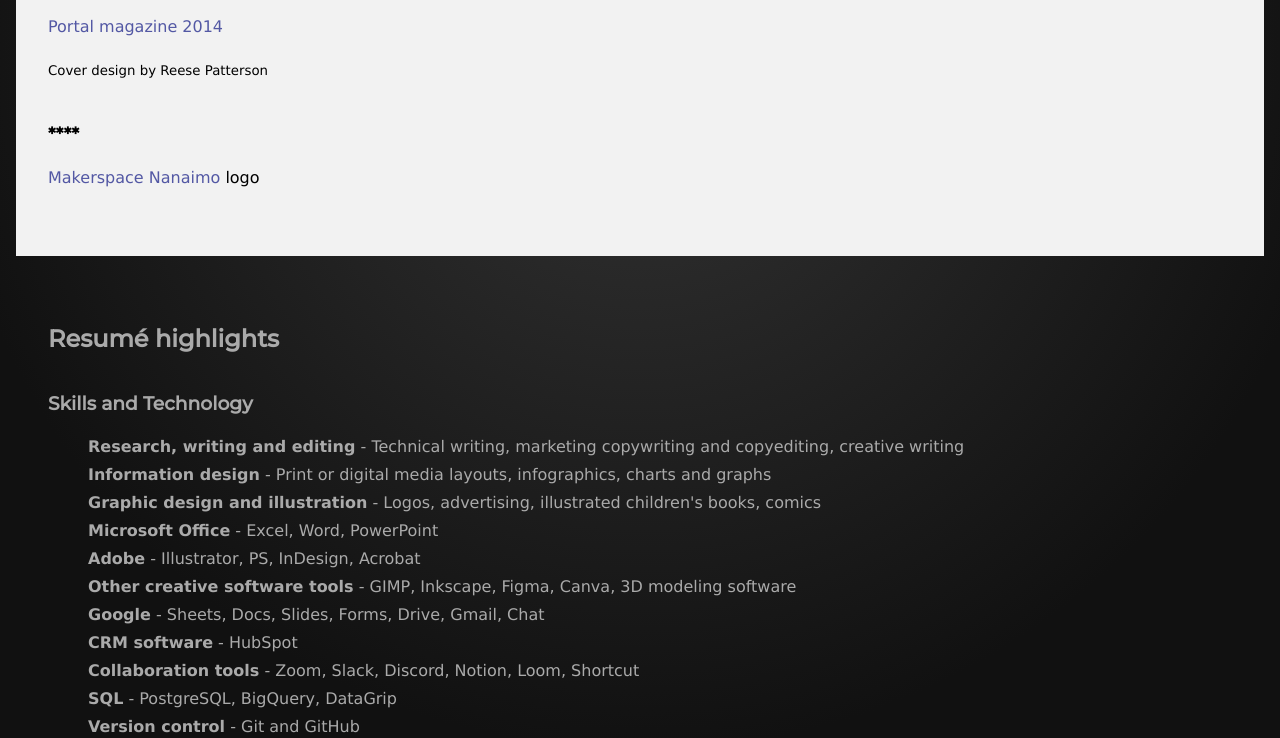
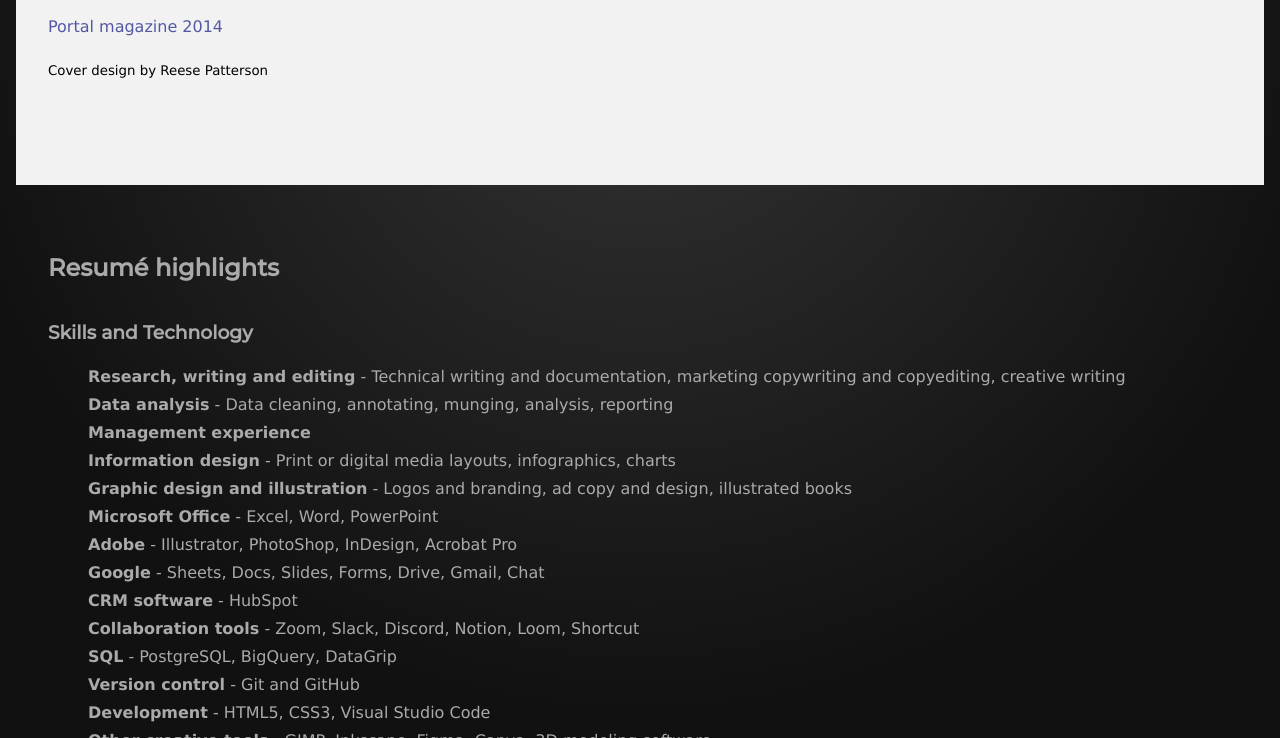
Before and after one commit to TrevCoop/TrevCoop.github.io, a plain HTML site: page index.html in a window 1280 px wide. Shown: the part 2062-2800 px from the top of the page. Drawn offline with Linux system fonts and the light colour scheme.

Commit message:
final tweaks to resume section

```diff
--- a/index.html
+++ b/index.html
@@ -24,7 +24,7 @@
                 <div class="intro_content_text">
                     <h1>Trevor Cooper</h1>
                     <p class="whitetext">Hi!</p>
-                    <p class="intro_sentence">I'm a content creator</p>
+                    <p class="intro_sentence">I'm a content creator with a data focus</p>
                 </div>
             </div>
         </div>
@@ -57,11 +57,6 @@
                             <p class="project4"><a href="https://issuu.com/viuportalmagazine/docs/portal2014">Portal magazine 2014</a></p>
                             <small>Cover design by Reese Patterson</small>
                         </div>
-                    <h3>****</h3>
-                        <p class="project6"><a href="https://makerspacenanaimo.org/">Makerspace Nanaimo</a> logo</p>
-                            <div>
-                                <img src="">
-                            </div>
                 </div>
             </div>
         </div>
@@ -74,18 +69,20 @@
 
                     <h3>Skills and Technology</h3>
                         <ul>
-                            <li><strong>Research, writing and editing</strong> - Technical writing, marketing copywriting and copyediting, creative writing</li>
-                            <li><strong>Information design</strong> - Print or digital media layouts, infographics, charts and graphs</li>
-                            <li><strong>Graphic design and illustration</strong> - Logos, advertising, illustrated children's books, comics</li>
+                            <li><strong>Research, writing and editing</strong> - Technical writing and documentation, marketing copywriting and copyediting, creative writing</li>
+                            <li><strong>Data analysis</strong> - Data cleaning, annotating, munging, analysis, reporting</li>
+                            <li><strong>Management experience</strong></li>
+                            <li><strong>Information design</strong> - Print or digital media layouts, infographics, charts</li>
+                            <li><strong>Graphic design and illustration</strong> - Logos and branding, ad copy and design, illustrated books</li>
                             <li><strong>Microsoft Office</strong> - Excel, Word, PowerPoint</li>
-                            <li><strong>Adobe</strong> - Illustrator, PS, InDesign, Acrobat</li>
-                            <li><strong>Other creative software tools</strong> - GIMP, Inkscape, Figma, Canva, 3D modeling software</li>
+                            <li><strong>Adobe</strong> - Illustrator, PhotoShop, InDesign, Acrobat Pro</li>
                             <li><strong>Google</strong> - Sheets, Docs, Slides, Forms, Drive, Gmail, Chat</li>
                             <li><strong>CRM software</strong> - HubSpot</li>
                             <li><strong>Collaboration tools</strong> - Zoom, Slack, Discord, Notion, Loom, Shortcut</li>
                             <li><strong>SQL</strong> - PostgreSQL, BigQuery, DataGrip</li>
                             <li><strong>Version control</strong> - Git and GitHub</li>
                             <li><strong>Development</strong> - HTML5, CSS3, Visual Studio Code</li>
+                            <li><strong>Other creative tools</strong> - GIMP, Inkscape, Figma, Canva, 3D modeling software</li>
                             <li><strong>Windows/Mac OS</strong> - Including command line tools</li>
                             <li><strong>In-progress</strong> - R language, Python3, Tableau, ChatGPT4, grant writing</li>
                         </ul>
@@ -104,7 +101,6 @@
                         </ul>
                     <h3>Hobbies</h3>
                         <ul>
-                            <li>Local flora identification</li>
                             <li>Hiking and exploring Vancouver Island</li>
                             <li>Gardening</li>
                         </ul>
--- a/styles.css
+++ b/styles.css
@@ -112,7 +112,6 @@ h1 {
 .resume {
     background:         none;
     color:              #aaa;
-    margin-bottom: 100px;
 }
 #contact {
     background: #f2f2f2;
@@ -121,7 +120,7 @@ h1 {
 .resume,
 #contact {
     padding-right:      1em;
-    padding-bottom:     1.8em;
+    padding-bottom:     100px;
     padding-left:       2em;
     padding-top:        3em;
     font-family:        'Montserrat', sans-serif;
```
